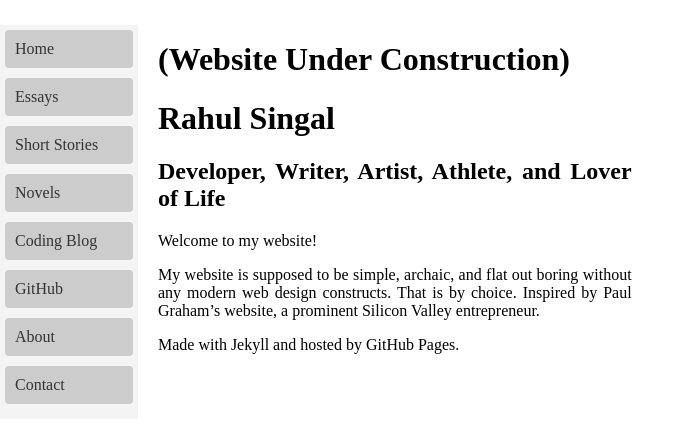
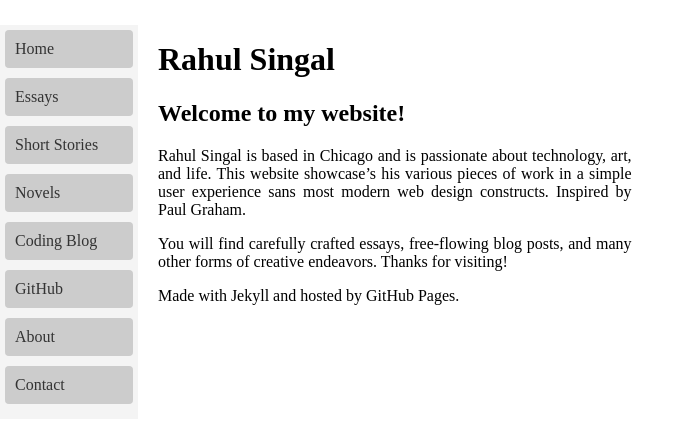
Before and after one commit to RahulSingal/rahulsingal.github.io, a Jekyll site: the page built from _pages/index.markdown, in a window 1280 px wide. Shown: the top 443 px of the page, without its empty margins (0-690 px from the left). Built offline with Jekyll 4.4.1, drawn with Linux system fonts in a browser that asks for light colours.

Commit message:
updated Home Page

```diff
--- a/_pages/index.markdown
+++ b/_pages/index.markdown
@@ -10,15 +10,12 @@ majorKey: Success
 permalink: /
 ---
 
-
-# (Website Under Construction)
-
 # Rahul Singal
 
-## Developer, Writer, Artist, Athlete, and Lover of Life
+## Welcome to my website!
 
-Welcome to my website!
+Rahul Singal is based in Chicago and is passionate about technology, art, and life. This website showcase's his various pieces of work in a simple user experience sans most modern web design constructs. Inspired by Paul Graham.
 
-My website is supposed to be simple, archaic, and flat out boring without any modern web design constructs. That is by choice. Inspired by Paul Graham’s website, a prominent Silicon Valley entrepreneur.
+You will find carefully crafted essays, free-flowing blog posts, and many other forms of creative endeavors. Thanks for visiting!
 
 Made with Jekyll and hosted by GitHub Pages.
```
